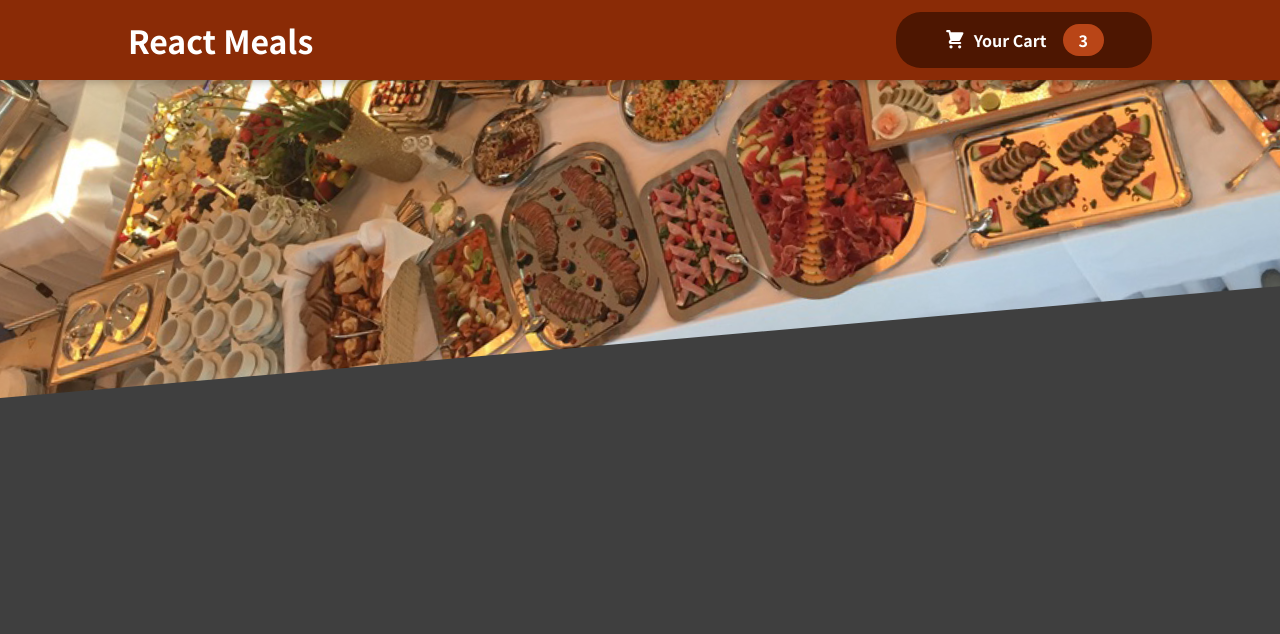
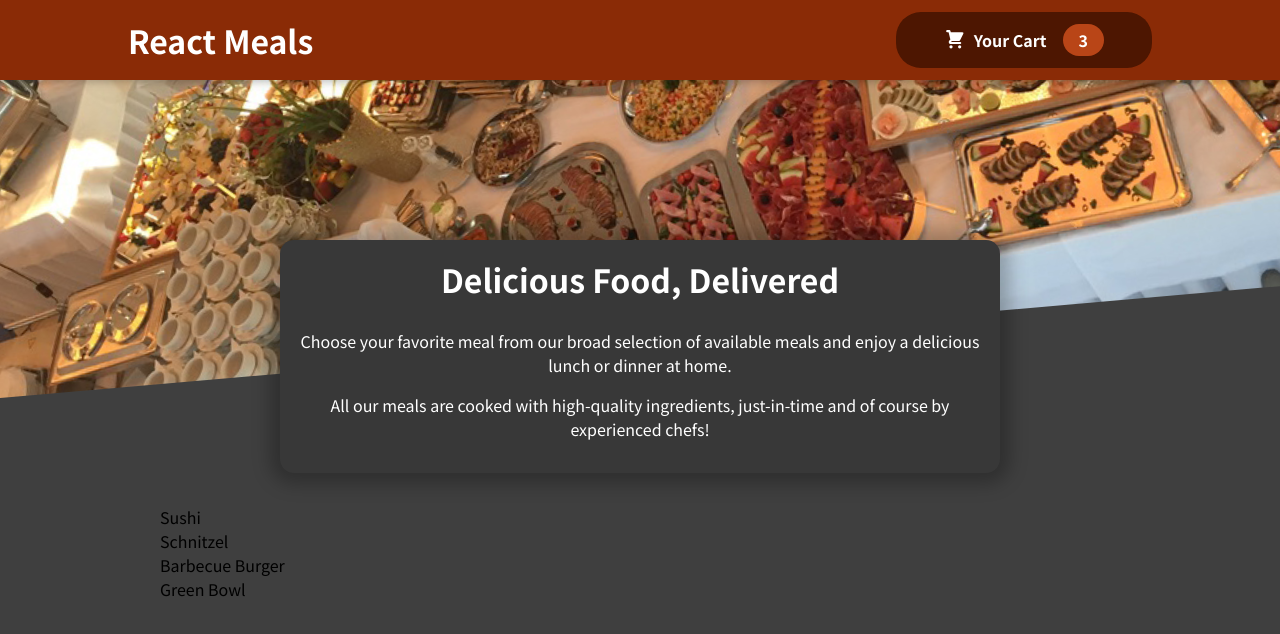
Before and after one commit to Mariusslo/react-food-app, a React (Create React App) app: page / in a window 1280 px wide. Shown: the top 634 px of the page. Built offline with nearby package versions, Linux system fonts and the light colour scheme.

Commit message:
Created Meals component

```diff
--- a/src/App.js
+++ b/src/App.js
@@ -1,10 +1,14 @@
 import React from "react";
 import Header from "./components/Layout/Header";
+import Meals from "./components/Meals/Meals";
 
 function App() {
   return (
     <React.Fragment>
       <Header />
+      <main>
+        <Meals />
+      </main>
     </React.Fragment>
   );
 }
--- /dev/null
+++ b/src/components/Meals/AvailableMeals.js
@@ -0,0 +1,44 @@
+import styles from './AvailableMeals.module.css';
+
+const DUMMY_MEALS = [
+    {
+      id: 'm1',
+      name: 'Sushi',
+      description: 'Finest fish and veggies',
+      price: 22.99,
+    },
+    {
+      id: 'm2',
+      name: 'Schnitzel',
+      description: 'A german specialty!',
+      price: 16.5,
+    },
+    {
+      id: 'm3',
+      name: 'Barbecue Burger',
+      description: 'American, raw, meaty',
+      price: 12.99,
+    },
+    {
+      id: 'm4',
+      name: 'Green Bowl',
+      description: 'Healthy...and green...',
+      price: 18.99,
+    },
+];
+
+const AvailableMeals = () => {
+    const mealsList = DUMMY_MEALS.map(meal => {
+        return <li>{meal.name}</li>
+    });
+
+    return (
+        <section className={styles.meals}>
+            <ul>
+                {mealsList}
+            </ul>
+        </section>
+    );
+}
+
+export default AvailableMeals;
--- /dev/null
+++ b/src/components/Meals/AvailableMeals.module.css
@@ -0,0 +1,24 @@
+.meals {
+    max-width: 60rem;
+    width: 90%;
+    margin: 2rem auto;
+    animation: meals-appear 1s ease-out forwards;
+}
+
+.meals ul {
+    list-style: none;
+    margin: 0;
+    padding: 0;
+}
+
+@keyframes meals-appear {
+    from {
+        opacity: 0;
+        transform: translateY(3rem);
+    }
+
+    to {
+        opacity: 1;
+        transform: translateY(0);
+    }
+}
--- /dev/null
+++ b/src/components/Meals/Meals.js
@@ -0,0 +1,15 @@
+import React from "react";
+
+import AvailableMeals from "./AvailableMeals";
+import MealsSummary from "./MealsSummary";
+
+const Meals = () => {
+   return (
+       <React.Fragment>
+           <MealsSummary />
+           <AvailableMeals />
+       </React.Fragment>
+   );
+}
+
+export default Meals;
--- /dev/null
+++ b/src/components/Meals/MealsSummary.js
@@ -0,0 +1,19 @@
+import styles from './MealsSummary.module.css';
+
+const MealsSummary = () => {
+    return (
+        <section className={styles.summary}>
+            <h2>Delicious Food, Delivered</h2>
+            <p>
+                Choose your favorite meal from our broad selection of available meals
+                and enjoy a delicious lunch or dinner at home.
+            </p>
+            <p>
+                All our meals are cooked with high-quality ingredients, just-in-time and
+                of course by experienced chefs!
+            </p>
+        </section>
+    );
+}
+
+export default MealsSummary;
--- /dev/null
+++ b/src/components/Meals/MealsSummary.module.css
@@ -0,0 +1,18 @@
+.summary {
+    text-align: center;
+    max-width: 45rem;
+    width: 90%;
+    margin: auto;
+    margin-top: -10rem;
+    position: relative;
+    background-color: #383838;
+    color: white;
+    border-radius: 14px;
+    padding: 1rem;
+    box-shadow: 0 1px 18px 10px rgba(0, 0, 0, 0.25);
+}
+
+.summary h2 {
+    font-size: 2rem;
+    margin-top: 0;
+}
```
